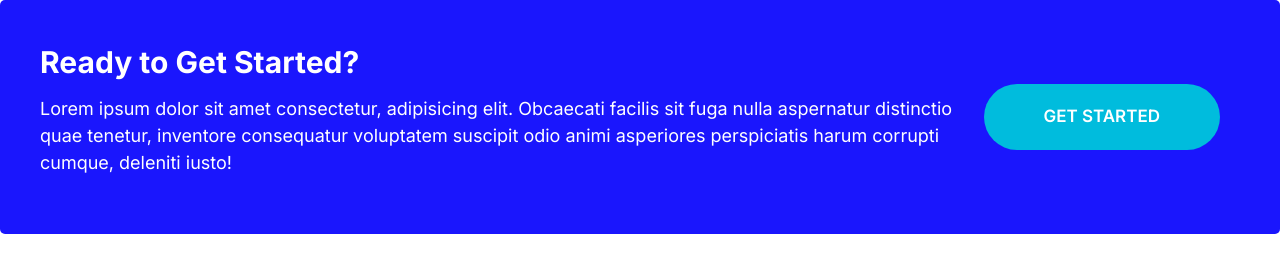
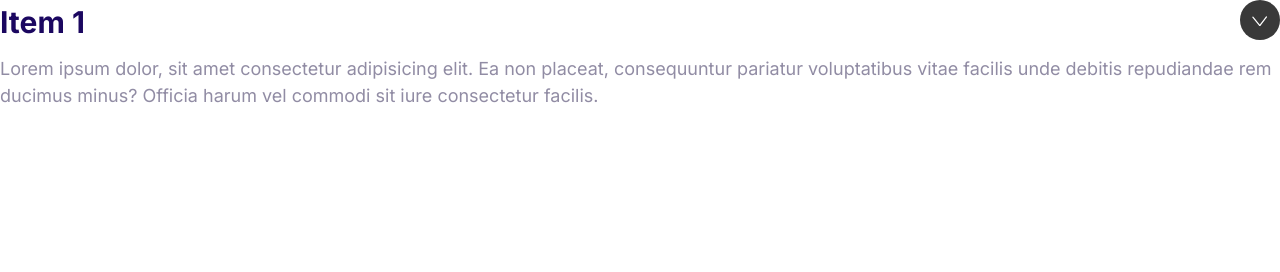
Before and after one commit to MohamedTahaCS/Hoster, a plain HTML site: page index.html in a window 1280 px wide. Drawn offline with Linux system fonts and the light colour scheme.

Commit message:
Build the collapsible component.

```diff
--- a/css/styles.css
+++ b/css/styles.css
@@ -552,3 +552,37 @@ a {
         margin: 0 2rem;
     }
 }
+
+
+/* Collapsible */
+
+.collapsible__header {
+    display: flex;
+    justify-content: space-between;
+}
+
+.collapsible__heading {
+    margin-top: 0;
+    font-size: 3rem;
+}
+
+.collapsible__chevron {
+    transform: rotate(-90deg);
+    transition: transform 0.3s;
+}
+
+.collapsible__content {
+    max-height: 0;
+    overflow: hidden;
+    opacity: 0;
+    transition: all 0.3s;
+}
+
+.collapsible--expanded .collapsible__chevron{
+    transform: rotate(0);
+}
+
+.collapsible--expanded .collapsible__content{
+    max-height: 100vh;
+    opacity: 1;
+}
--- a/index.html
+++ b/index.html
@@ -15,22 +15,20 @@
         <link rel="stylesheet" href="css/styles.css" />
     </head>
     <body>
-        <div class="callout callout--primary">
-            <div class="grid grid--1x2">
-                <div class="callout__content">
-                    <h2 class="callout__heading">Ready to Get Started?</h2>
-                    <p>
-                        Lorem ipsum dolor sit amet consectetur, adipisicing
-                        elit. Obcaecati facilis sit fuga nulla aspernatur
-                        distinctio quae tenetur, inventore consequatur
-                        voluptatem suscipit odio animi asperiores perspiciatis
-                        harum corrupti cumque, deleniti iusto!
-                    </p>
-                </div>
-                <a href="#" class="btn btn--secondary btn--stretched"
-                    >Get Started</a
-                >
+        <div class="collapsible collapsible--expanded">
+            <header class="collapsible__header">
+                <h2 class="collapsible__heading">Item 1</h2>
+                <svg class="icon icon--white collapsible__chevron">
+                    <use xlink:href="/images/sprite.svg#chevron"></use>
+                </svg>
+            </header>
+            <div class="collapsible__content">
+                Lorem ipsum dolor, sit amet consectetur adipisicing elit. Ea non
+                placeat, consequuntur pariatur voluptatibus vitae facilis unde
+                debitis repudiandae rem ducimus minus? Officia harum vel commodi
+                sit iure consectetur facilis.
             </div>
         </div>
+        <script src="js/main.js"></script>
     </body>
 </html>
--- /dev/null
+++ b/js/main.js
@@ -0,0 +1,6 @@
+const collapsibles = document.querySelectorAll(".collapsible");
+collapsibles.forEach((item) =>
+  item.addEventListener("click", function () {
+    this.classList.toggle("collapsible--expanded");
+  })
+);
```
Also changed, not shown: components/collapsible.html (added, +15 -0 lines).
